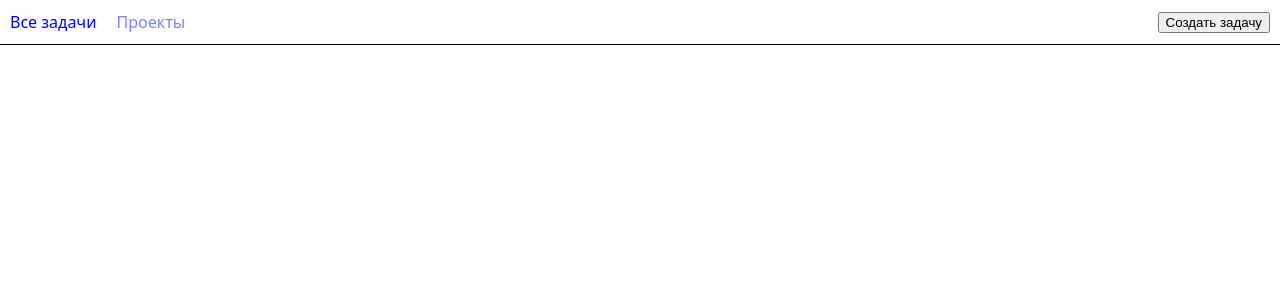
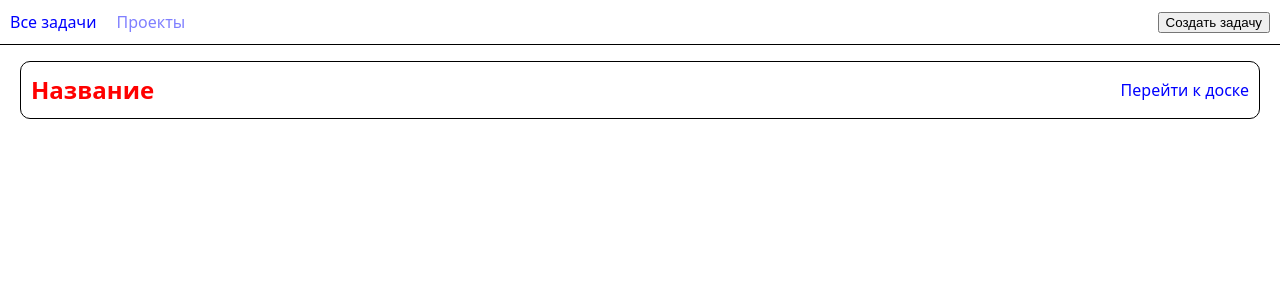
Before and after one commit to efshchogolev/avito-test, a React (Vite) app: page /boards in a window 1280 px wide. Shown: the top 300 px of the page. Built offline with nearby package versions, Linux system fonts and the light colour scheme.

Commit message:
feat: add boards page

```diff
--- a/src/components/Boards/Boards.module.scss
+++ b/src/components/Boards/Boards.module.scss
@@ -0,0 +1,41 @@
+
+.boards {
+  display: flex;
+  flex-direction: column;
+}
+
+.boardsList {
+  display: flex;
+  flex-direction: column;
+  align-items: flex-start;
+  gap: 20px;
+  padding: 0 20px;
+}
+
+.boardCard {
+  display: flex;
+  align-items: center;
+  justify-content: space-between;
+  border: 1px solid black;
+  border-radius: 10px;
+  width: 100%;
+  box-sizing: border-box;
+  padding: 10px;
+}
+
+.projectTitle {
+  color: red;
+  margin: 0;
+}
+
+.link {
+  text-decoration: none;
+  color: blue;
+  transition: .3s ease-in-out transform;
+  margin: 0;
+  padding: 0;
+
+  &:hover {
+    transform: scale(1.03);
+  }
+}
--- a/src/components/Boards/index.tsx
+++ b/src/components/Boards/index.tsx
@@ -1,7 +1,19 @@
 import s from './Boards.module.scss'
+import { Link } from 'react-router'
 
 const index = () => {
-  return <div className={s.boards}></div>
+  return (
+    <section className={s.boards}>
+      <ul className={s.boardsList}>
+        <li className={s.boardCard}>
+          <h2 className={s.projectTitle}>Название</h2>
+          <Link className={s.link} to={'/board/1'}>
+            Перейти к доске
+          </Link>
+        </li>
+      </ul>
+    </section>
+  )
 }
 
 export default index
```
